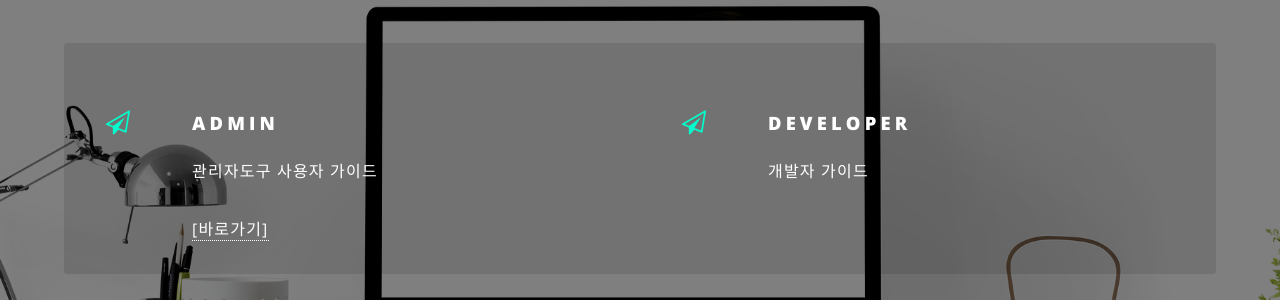
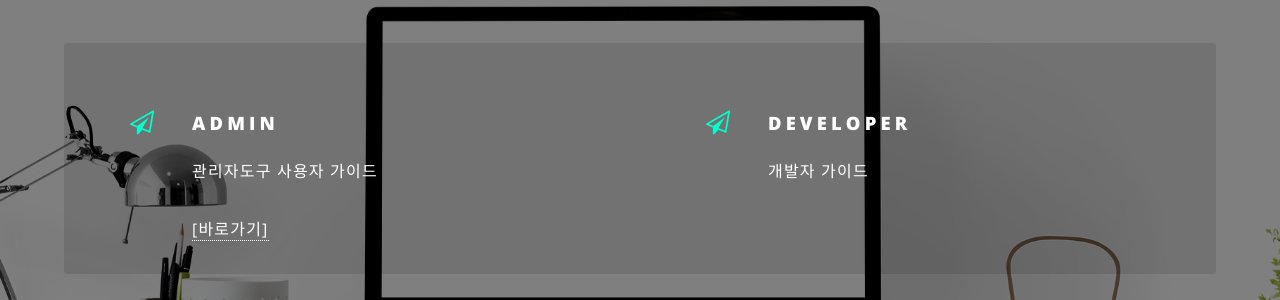
Before and after one commit to rchemist/rchemist.github.io, a Jekyll site: the page built from developers.html, in a window 1280 px wide and 900 px high, scrolled down 815 px. Shown: the part 278-578 px from the top of the window. Built offline with Jekyll 4.4.1, drawn with Linux system fonts in a browser that asks for light colours.

```diff
--- a/css/main.scss
+++ b/css/main.scss
@@ -985,7 +985,7 @@ $baseurl: '{{ site.baseurl }}/images';
 				display: block;
 				color: _palette(accent2, bg);
 				position: absolute;
-				left: 1.75em;
+				left: 2.75em;
 				top: 2.75em;
 				font-size: 1.5em;
 			}
```
